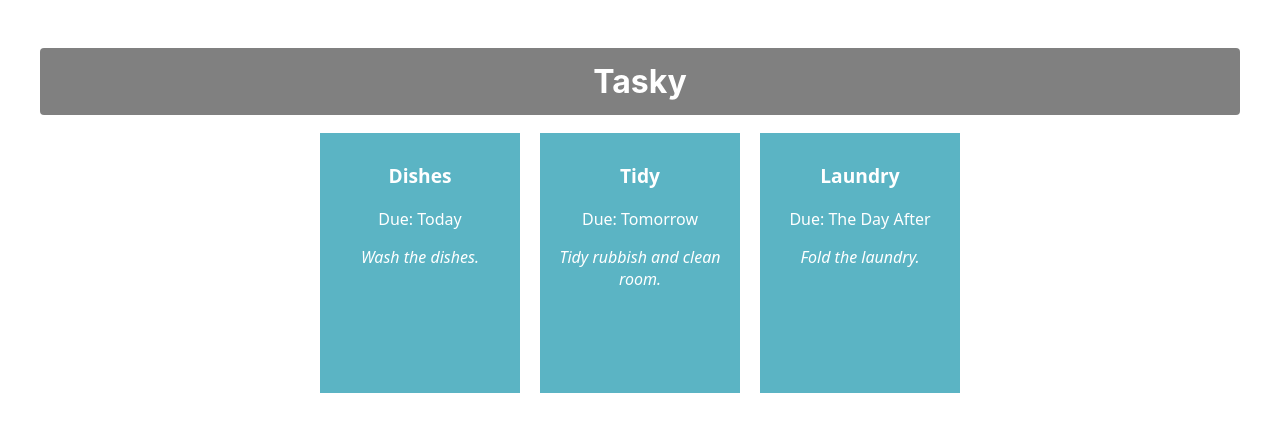
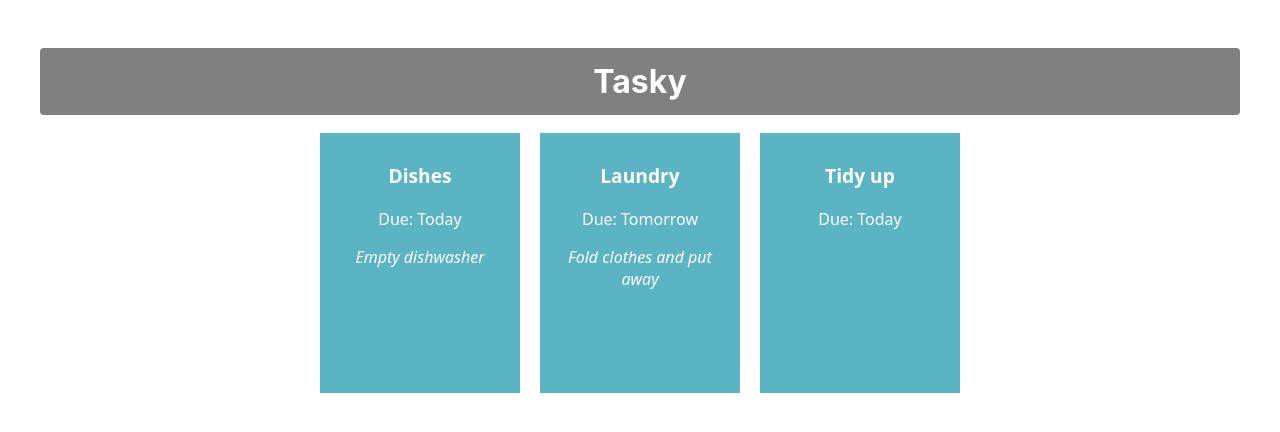
Before and after one commit to WhatIsRove/react-basics-lab, a React (Create React App) app in the folder tasky/: page / in a window 1280 px wide. Shown: the top 432 px of the page. Built offline with nearby package versions, Linux system fonts and the light colour scheme.

Commit message:
Added task state

```diff
--- a/tasky/src/App.js
+++ b/tasky/src/App.js
@@ -1,18 +1,27 @@
 import logo from './logo.svg';
 import Task from './components/Task';
 import './App.css';
+import React, {useState} from 'react';
 
 function App() {
+  const [ taskState , setTaskState ]  = useState({
+    tasks: [
+      { title:"Dishes", description: "Empty dishwasher", deadline: "Today" },
+      { title: "Laundry", description: "Fold clothes and put away", deadline: "Tomorrow" },
+      { title: "Tidy up", deadline: "Today" }
+    ]
+  });
+
   return (
     <div className="container">
       <h1>Tasky</h1>
-      <Task title="Dishes" deadline="Today" description="Wash the dishes.">
+      <Task title={taskState.tasks[0].title} deadline={taskState.tasks[0].deadline} description={taskState.tasks[0].description}>
 
       </Task>
-      <Task title="Tidy" deadline="Tomorrow" description="Tidy rubbish and clean room.">
+      <Task title={taskState.tasks[1].title} deadline={taskState.tasks[1].deadline} description={taskState.tasks[1].description}>
 
       </Task>
-      <Task title="Laundry" deadline="The Day After" description="Fold the laundry.">
+      <Task title={taskState.tasks[2].title} deadline={taskState.tasks[2].deadline} description={taskState.tasks[2].description}>
 
       </Task>
     </div>
```
